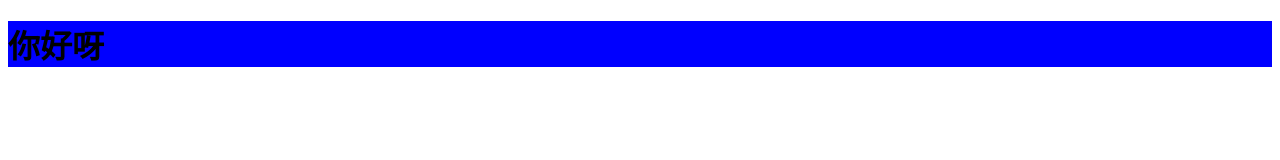
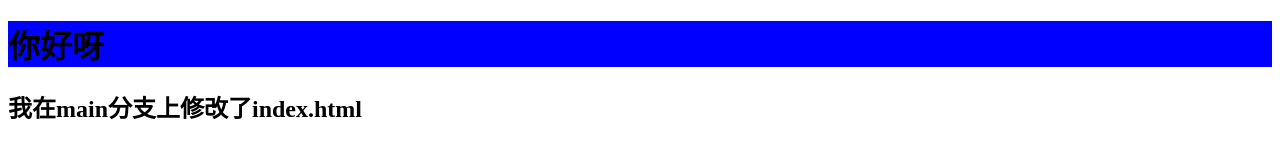
Before and after one commit to student-jie1/project_02, a plain HTML site: page index.html in a window 1280 px wide. Drawn offline with Linux system fonts and the light colour scheme.

Commit message:
在main分支上修改了index.html

```diff
--- a/index.html
+++ b/index.html
@@ -8,5 +8,6 @@
 </head>
 <body>
     <h1>你好呀</h1>
+    <h2>我在main分支上修改了index.html</h2>
 </body>
 </html>
```
